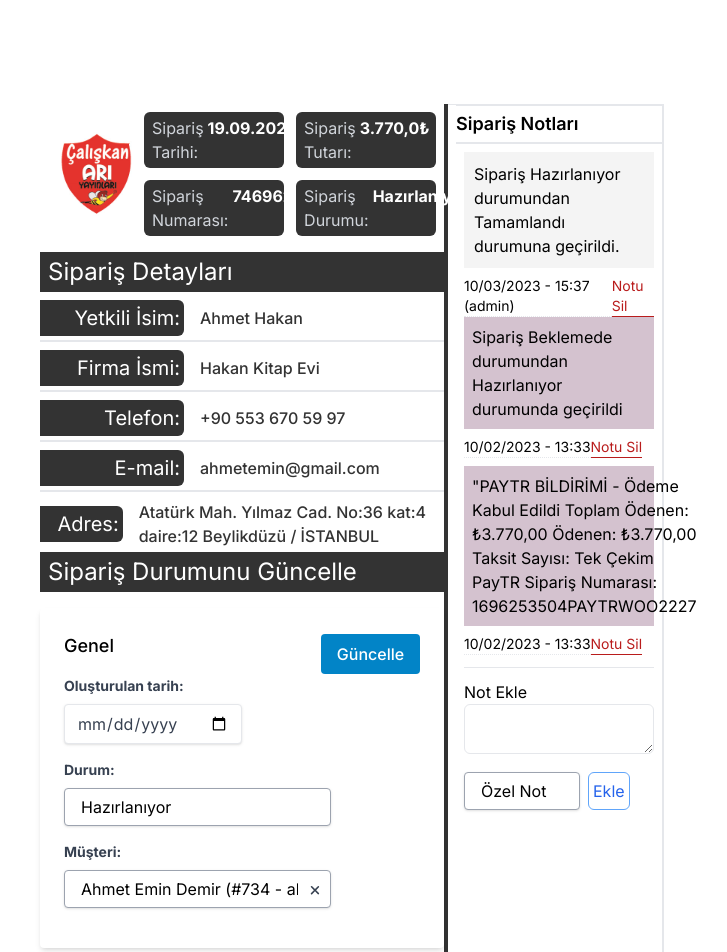
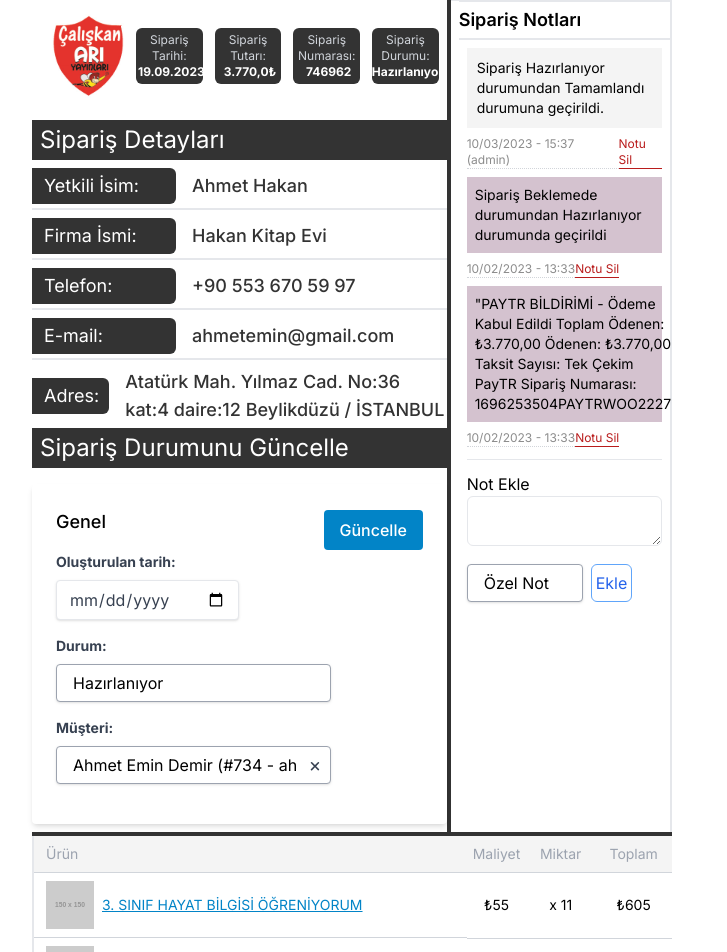
Before and after one commit to berktugates/medyanes360-case, a Next.js app: page / in a window 1280 px wide. Shown: the top 952 px of the page, without its empty margins (288-1015 px from the left). Built offline with nearby package versions, Linux system fonts and the light colour scheme.

Commit message:
style: responsive design fixed

```diff
--- a/app/components/Message.jsx
+++ b/app/components/Message.jsx
@@ -3,18 +3,18 @@ export default function Message({ text, date, role }) {
     <>
       {role === "admin" ? (
         <>
-          <div>
+          <div className="mb-2">
             <div
               id="message-content"
               className="bg-background-gray p-1.5 flex items-center"
             >
-              <p className="p-1 text-sm md:text-base ">{text}</p>
+              <p className="p-1 text-sm">{text}</p>
             </div>
             <div id="message-date" className="flex mt-2">
-              <p className="text-xs sm:text-sm  border-dotted border-b">
+              <p className="text-xs opacity-45 border-dotted border-b border-gray-400">
                 {date} ({role})
               </p>
-              <p className="text-xs sm:text-sm text-red-700 border-b border-red-700 cursor-pointer">
+              <p className="text-xs text-red-700 border-b border-red-700 cursor-pointer">
                 Notu Sil
               </p>
             </div>
@@ -27,13 +27,13 @@ export default function Message({ text, date, role }) {
               id="message-content"
               className="bg-message-pink p-1 flex items-center"
             >
-              <p className="p-1 text-sm md:text-base">{text}</p>
+              <p className="p-1 text-sm">{text}</p>
             </div>
             <div id="message-date" className="flex mt-2">
-              <p className="text-xs sm:text-sm border-dotted border-b">
+              <p className="text-xs opacity-45 border-dotted border-b border-gray-400">
                 {date}
               </p>
-              <p className="text-xs sm:text-sm text-red-700 border-b border-red-700 cursor-pointer">
+              <p className="text-xs text-red-700 border-b border-red-700 cursor-pointer">
                 Notu Sil
               </p>
             </div>
--- a/app/components/OrderLabel.jsx
+++ b/app/components/OrderLabel.jsx
@@ -3,10 +3,10 @@ export default function OrderLabel({name, value}){
         <>
             <div className="flex items-center mb-1 ">
                 <div className="bg-text-gray rounded-r-md w-36">
-                    <h1 className="md:text-xl text-white p-1 ms-2 text-right">{name}:</h1>
+                    <h1 className="text-sm md:text-lg text-white p-1 ms-2 text-left">{name}:</h1>
                 </div>
                 <div className="ms-4">
-                    <h1 className="font-medium text-text-gray">{value}</h1>
+                    <h1 className="text-sm md:text-lg font-medium text-text-gray">{value}</h1>
 
                 </div>
             </div>
--- a/app/components/OrderTable.jsx
+++ b/app/components/OrderTable.jsx
@@ -12,20 +12,20 @@ export default function OrderTable({ order_items }) {
   }, 0);
 
   return (
-    <div className="overflow-x-auto w-full bg-table-gray border-l-2">
-      <table className="min-w-full bg-white">
-        <thead className="bg-table-gray text-gray-400">
+    <div className="bg-table-gray border-l-2  overflow-y-auto ">
+      <table className="bg-white lg:min-w-full">
+        <thead className="bg-table-gray text-gray-400 gap-3">
           <tr>
-            <th className="py-2 px-4 border-b border-gray-300 text-left text-sm font-normal">
+            <th className="border-b px-1 py-1 md:py-2 md:px-3 border-gray-300 text-left text-sm font-normal">
               Ürün
             </th>
-            <th className="py-2 px-4 border-b border-gray-300 text-left text-sm font-normal">
+            <th className="border-b px-1 text-center border-gray-300 text-sm font-normal">
               Maliyet
             </th>
-            <th className="py-2 px-4 border-b border-gray-300 text-left text-sm font-normal">
+            <th className="border-b px-1 md:px-3 text-center border-gray-300 text-sm font-normal">
               Miktar
             </th>
-            <th className="py-2 px-4 border-b border-gray-300 text-left text-sm font-normal">
+            <th className="border-b px-1 md:py-2 md:px-3 text-center border-gray-300 text-sm font-normal">
               Toplam
             </th>
           </tr>
@@ -34,7 +34,7 @@ export default function OrderTable({ order_items }) {
           {order_items.map((order, index) => {
             return (
               <tr key={index} className="hover:bg-gray-100">
-                <td className="py-3 px-4 border-b border-gray-300 flex items-center">
+                <td className="py-2 px-3 border-b border-gray-300 flex items-center">
                   <img
                     src={order.img}
                     alt={order.product_name}
@@ -42,18 +42,18 @@ export default function OrderTable({ order_items }) {
                   />
                   <a
                     href="#"
-                    className="text-sky-600 underline text-xs md:text-base"
+                    className="text-sky-600 underline text-xs md:text-sm"
                   >
                     {order.product_name}
                   </a>
                 </td>
-                <td className="py-2 px-4 border-b border-gray-300 text-xs md:text-base">
+                <td className="border-b border-gray-300 text-center text-xs md:text-sm">
                   ₺{order.unit_cost}
                 </td>
-                <td className="py-2 px-4 border-b border-gray-300 text-xs md:text-base">
+                <td className="border-b border-gray-300 text-center text-xs md:text-sm">
                   x {order.quantity}
                 </td>
-                <td className="py-2 px-4 border-b border-gray-300 text-xs md:text-base">
+                <td className="border-b border-gray-300  text-center text-xs md:text-sm">
                   ₺{order.total_cost}
                 </td>
               </tr>
--- a/app/components/TopBox.jsx
+++ b/app/components/TopBox.jsx
@@ -2,7 +2,7 @@ import TopBoxItem from "./TopBoxItem";
 export default function TopBox({ cost, no, date, status }) {
   return (
     <>
-      <div className="grid grid-cols-2 grid-rows-2 gap-3">
+      <div className="grid grid-cols-1 md:grid-cols-4 gap-3">
         <TopBoxItem title={"Sipariş Tarihi"} value={date} />
         <TopBoxItem title={"Sipariş Tutarı"} value={`${cost}₺`} />
         <TopBoxItem title={"Sipariş Numarası"} value={no} />
--- a/app/components/TopBoxItem.jsx
+++ b/app/components/TopBoxItem.jsx
@@ -1,9 +1,9 @@
 export default function TopBoxItem({title, value}){
     return (
         <>
-            <div className="bg-text-gray rounded-md flex p-1 px-2">
-                <h1 className="text-gray-300 font-normal text-xs md:text-base">{title}:</h1>
-                <h1 className="text-white font-bold ms-1 text-xs md:text-base">{value}</h1>
+            <div className="bg-text-gray rounded-md flex p-1 px-2 md:flex-wrap md:px-0 md:justify-center md:items-center">
+                <h1 className="text-gray-300 font-normal text-xs text-center">{title}:</h1>
+                <h1 className="text-white font-bold ms-1 text-xs">{value}</h1>
             </div>
         </>
     )
--- a/app/page.js
+++ b/app/page.js
@@ -1,4 +1,4 @@
-"use client"
+"use client";
 import { useState } from "react";
 import TopBox from "./components/TopBox";
 import Label from "./components/Label";
@@ -12,25 +12,25 @@ export default function Home() {
   const [data, setData] = useState(dummyData);
   return (
     <>
+      <div id="container" className="h-screen flex justify-center">
         <div
-          id="container"
-          className="sm:w-3/4 md:w-2/3 lg:w-3/4 xl:w-1/2 mx-auto my-24 p-2"
+          className="sm:w-3/4 md:w-2/3 lg:w-3/4 xl:w-1/2"
         >
           <div className="flex flex-col lg:flex-row border-b-text-gray border-b-4">
             <div
               id="left-part"
-              className="md:border-r-4 border-b-text-gray border-r-text-gray lg:w-2/3 w-full"
+              className="lg:border-r-4 border-b-text-gray border-r-text-gray lg:w-2/3 w-full"
             >
-              <div id="order-top-box" className="flex justify-center items-center p-2">
-                <img
-                  src="/case_img.jpg"
-                  className="w-24"
-                />
+              <div
+                id="order-top-box"
+                className="flex justify-center items-center p-2"
+              >
+                <img src="/case_img.jpg" className="w-24" />
                 <TopBox
-                  cost = {data.order_status.order_cost}
-                  no = {data.order_status.order_no}
-                  date = {data.order_status.order_date}
-                  status = {data.order_status.order_status}
+                  cost={data.order_status.order_cost}
+                  no={data.order_status.order_no}
+                  date={data.order_status.order_date}
+                  status={data.order_status.order_status}
                 />
               </div>
               <div id="order-details-box" className="mt-2">
@@ -57,20 +57,20 @@ export default function Home() {
               </div>
             </div>
             <hr className="w-2 md:block hidden" />
-            <div id="right-part" className="lg:w-1/3 w-full border-r-2 border-t-2 ">
+            <div
+              id="right-part"
+              className="lg:w-1/3 w-full border-r-2 border-t-2 "
+            >
               <div id="messages-box">
-                <Messages
-                  messages={data.messages}
-                />
+                <Messages messages={data.messages} setData={setData} />
               </div>
             </div>
           </div>
           <div>
-            <OrderTable
-              order_items={data.order_items}
-            />
+            <OrderTable order_items={data.order_items} />
           </div>
         </div>
+      </div>
     </>
   );
 }
```
